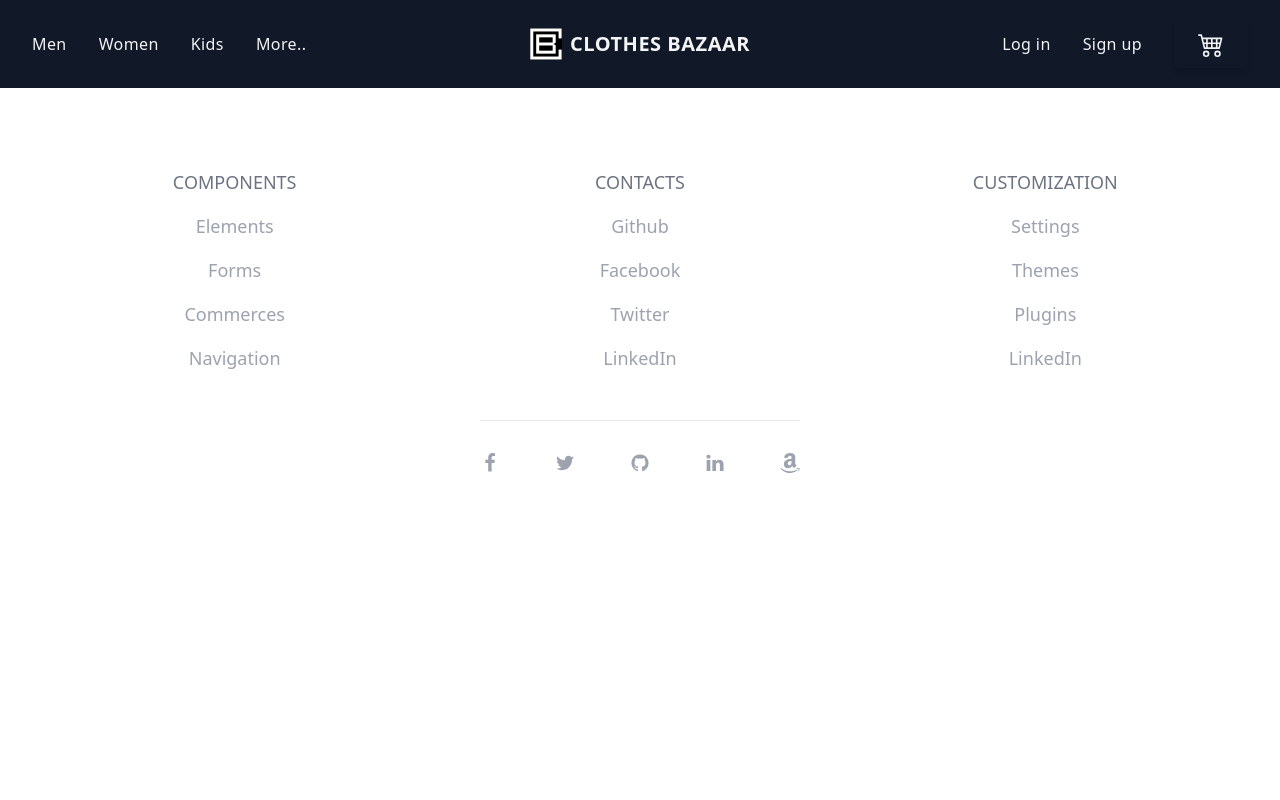
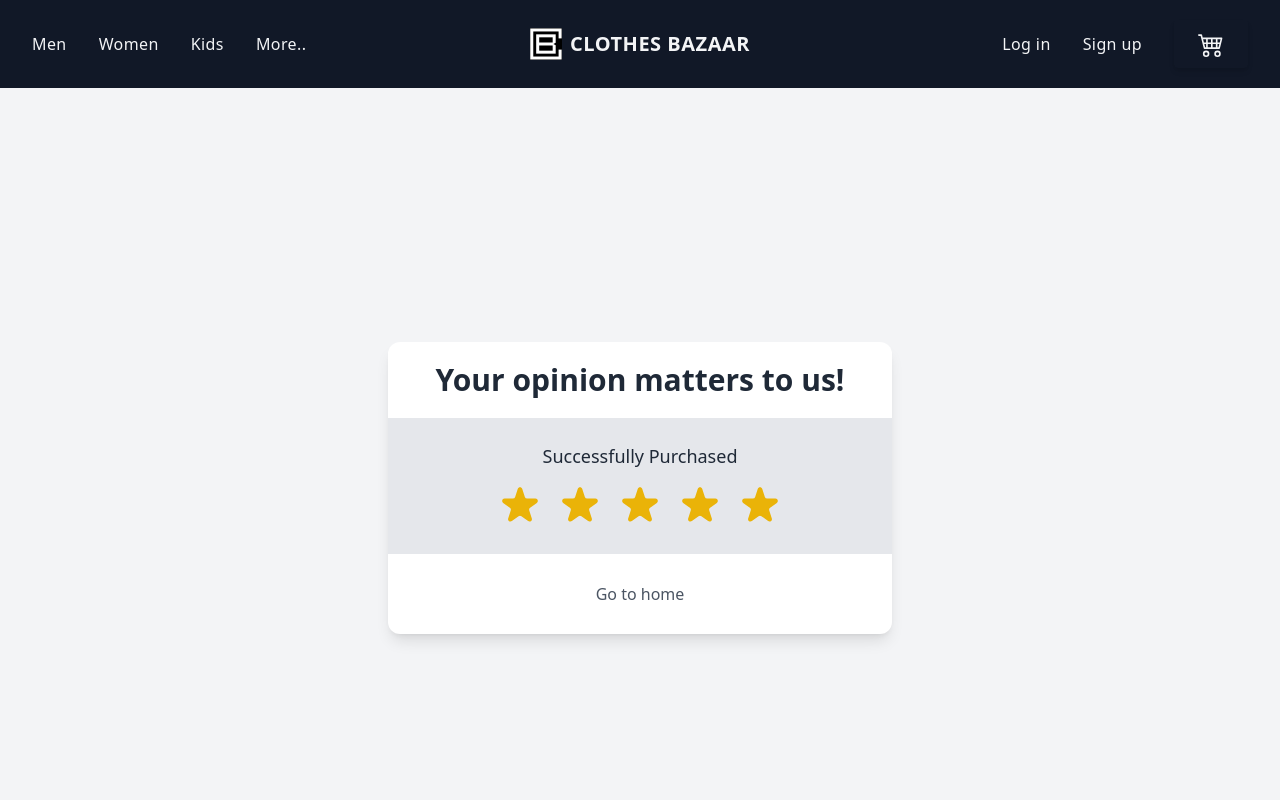
Before and after one commit to SarweshKumarTiwari/Clothes_Bazaar, a React (Create React App) app: page /successfully_purchased in a window 1280 px wide. Shown: the top 800 px of the page. Built offline with nearby package versions, Linux system fonts and the light colour scheme.

Commit message:
eleventh commit

```diff
--- a/src/Components/Main.js
+++ b/src/Components/Main.js
@@ -1,4 +1,4 @@
-import React from 'react'
+import React,{useState,useEffect} from 'react'
 import {BrowserRouter as Router,Routes,Route} from "react-router-dom"
 import Navbar from './Navbar'
 import Men from "./Pages/Men"
@@ -15,8 +15,23 @@ import AddProfile from './Pages/AddProfile'
 import Cart from './Pages/Cart'
 import ForgotPassword from './Pages/ForgotPassword'
 import ResetPassword from './Pages/ResetPassword'
+import OnPurchase from './Pages/OnPurchase'
+import { authorise } from './functions'
 
 export default function Main() {
+  const [auth, setauth] = useState(false);
+  useEffect(() => {
+    authorise('authorise').then(x=>{
+      if (!x.error) {
+        setauth(true);
+      }
+      else{
+        setauth(false);
+      }
+    })
+
+  }, [auth])
+
   return (
     <Router>
         <Navbar/>
@@ -26,12 +41,13 @@ export default function Main() {
             <Route path='/women' element={<Women/>}/>
             <Route path='/kids' element={<Kids/>}/>
             <Route path='/more' element={<More/>}/>
-            <Route path='/login' element={<Login/>}/>
-            <Route path='/signup' element={<Signup/>}/>
-            <Route path='/cart' element={<Cart/>}/>
+            <Route path='/login' element={!auth?<Login/>:<AddProfile/>}/>
+            <Route path='/signup' element={!auth?<Signup/>:<AddProfile/>}/>
+            <Route path='/cart' element={auth?<Cart/>:<Login/>}/>
             <Route path='/item' element={<Item/>}/>
-            <Route path='/addProfile' element={<AddProfile/>}/>
-            <Route path='/dashboard' element={<Dashboard/>}/>
+            <Route path='/addProfile' element={auth?<AddProfile/>:<Login/>}/>
+            <Route path='/dashboard' element={auth?<Dashboard/>:<Login/>}/>
+            <Route path='/successfully_purchased' element={<OnPurchase/>}/>
             <Route path='/forgotpassword' element={<ForgotPassword/>}/>
             <Route path='/reset_password/:token/:id' element={<ResetPassword/>}/>
         </Routes>
--- a/src/Components/Pages/Cart.js
+++ b/src/Components/Pages/Cart.js
@@ -1,11 +1,12 @@
 import React, { useState, useEffect } from 'react'
 import { authorise, deleteitem } from '../functions'
-import { Link, Navigate } from 'react-router-dom'
+import { Link, Navigate,useNavigate} from 'react-router-dom'
 import axios from 'axios';
 import {ToastContainer,toast} from 'react-toastify'
 export default function Cart() {
   let no = 0;
   const list=[];
+  const nav=useNavigate();
   const [isAuth, setisAuth] = useState(!localStorage.getItem("AuthToken") ? false : true);
   const [first, setfirst] = useState([]);
   const [before, setbefore] = useState(false);
@@ -62,6 +63,7 @@ export default function Cart() {
     }).then(e=>{
       if (!e.data.error) {
         toast.success("Purchased all successfully !")
+        nav("/successfully_purchased");
       }
       else{
         toast.error(!e.data.error)
@@ -140,10 +142,8 @@ export default function Cart() {
           </div>
         </section>
       </section>:
-      <div className="flex items-center justify-center bg-gray-100 py-10">
-      <div className="spinner-border animate-spin inline-block w-8 h-8 border-4 rounded-full" role="status">
-        <span className="visually-hidden">Loading...</span>
-      </div>
+      <div className="flex justify-center items-center space-x-2">
+        <span >Loading...</span>
     </div>}
     </div> :
       <Navigate to="/login" />
--- a/src/Components/Pages/Dashboard.js
+++ b/src/Components/Pages/Dashboard.js
@@ -1,11 +1,13 @@
 import React, { useState ,useEffect} from 'react'
-import { Link } from 'react-router-dom'
+import { Link,useNavigate } from 'react-router-dom'
 import {toast,ToastContainer} from 'react-toastify'
 import { authorise,deleteitem } from '../functions';
 export default function Dashboard() {
   let no=0;
+  const navigate=useNavigate();
   const [before, setbefore] = useState(false)
   const [first, setfirst] = useState([]);
+  const [user, setuser] = useState({name:'',email:""})
   const remove = e => {
     const newarr = [...first];
     const index = newarr.findIndex(ele => ele.id ===e.target.value);
@@ -26,6 +28,11 @@ export default function Dashboard() {
         setfirst(e.success.data);
         setbefore(true);
       } else {setbefore(false) }
+    });
+    authorise('showprofile').then(e=>{
+      if (!e.error){
+        setuser({name:e.success.data.Name,email:e.success.data.Email});
+      }
     })
   }, [no]);
   return (
@@ -49,7 +56,7 @@ export default function Dashboard() {
               <button className="bg-white p-3 w-full flex flex-col rounded-md dark:bg-gray-800 hover:shadow-lg relative hover:ring-2 ring-blue-500 shadow">
                 Add Friends
               </button>
-              <button className="bg-white p-3 w-full flex flex-col rounded-md dark:bg-gray-800 hover:shadow-lg relative hover:ring-2 ring-blue-500 shadow" onClick={()=>localStorage.removeItem("AuthToken")}>
+              <button className="bg-white p-3 w-full flex flex-col rounded-md dark:bg-gray-800 hover:shadow-lg relative hover:ring-2 ring-blue-500 shadow" onClick={()=>{localStorage.removeItem("AuthToken");navigate("/")}}>
                 Logout
               </button>
             </div>
@@ -59,12 +66,12 @@ export default function Dashboard() {
               <div className="flex w-full items-center">
                 <div className="flex pb-1 items-center text-3xl text-gray-900 dark:text-white">
                   <img src="https://assets.codepen.io/344846/internal/avatars/users/default.png?fit=crop&format=auto&height=512&version=1582611188&width=512" className="w-12 mr-4 rounded-full" alt="" />
-                  Mert Cukuren
+                  {user.name}
                 </div>
                 <div className="ml-auto sm:flex hidden items-center justify-end">
                   <div className="text-right">
                     <div className="text-xs text-gray-400 dark:text-gray-400">Email:</div>
-                    <div className="text-gray-900 text-lg dark:text-white">nobody1234@company.com</div>
+                    <div className="text-gray-900 text-lg dark:text-white">{user.email}</div>
                   </div>
                 </div>
               </div>
@@ -72,7 +79,7 @@ export default function Dashboard() {
             <div className="sm:p-7 p-4 my-5">
               <ToastContainer/>
               {before?first.length ? first.map(e =>
-                <div className="w-full flex  border-2 border-b-4 border-gray-200 rounded-xl my-2 hover:bg-gray-50" key={e.id}>
+                <div className="w-full flex  border-2 border-b-4 border-gray-200 rounded-xl my-2 hover:bg-gray-50" key={e._id}>
                   <Link to='/item' className='w-full' state={{ title: e.title, price: e.price, quantity:"1", description: e.description, category: e.category, image: e.image }}>
                     <div className="grid grid-cols-6 p-5 gap-y-2">
                       <div>
--- a/src/Components/Pages/Item.js
+++ b/src/Components/Pages/Item.js
@@ -20,7 +20,7 @@ export default function Item() {
   const purchase=()=>{
     insert('insert_Purchaseditem',first).then(e=>{
       if (!e.error) {
-        console.log(e.success);
+        navigate("/successfully_purchased")
       }
       else{
         navigate('/login');
--- /dev/null
+++ b/src/Components/Pages/OnPurchase.js
@@ -0,0 +1,41 @@
+import React from 'react'
+import {Link} from 'react-router-dom'
+
+export default function OnPurchase() {
+  return (
+<div className="min-h-screen bg-gray-100  flex flex-col justify-center sm:py-12">
+  <div className="py-1 sm:max-w-xl sm:mx-auto">
+    <div className="bg-white min-w-1xl flex flex-col rounded-xl shadow-lg">
+      <div className="px-12 py-5">
+        <h2 className="text-gray-800 text-3xl font-semibold">Your opinion matters to us!</h2>
+      </div>
+      <div className="bg-gray-200 w-full flex flex-col items-center">
+        <div className="flex flex-col items-center py-6 space-y-3">
+          <span className="text-lg text-gray-800">Successfully Purchased</span>
+          <div className="flex space-x-3">
+            <svg className="w-12 h-12 text-yellow-500" xmlns="http://www.w3.org/2000/svg" viewBox="0 0 20 20" fill="currentColor">
+              <path d="M9.049 2.927c.3-.921 1.603-.921 1.902 0l1.07 3.292a1 1 0 00.95.69h3.462c.969 0 1.371 1.24.588 1.81l-2.8 2.034a1 1 0 00-.364 1.118l1.07 3.292c.3.921-.755 1.688-1.54 1.118l-2.8-2.034a1 1 0 00-1.175 0l-2.8 2.034c-.784.57-1.838-.197-1.539-1.118l1.07-3.292a1 1 0 00-.364-1.118L2.98 8.72c-.783-.57-.38-1.81.588-1.81h3.461a1 1 0 00.951-.69l1.07-3.292z" />
+            </svg>
+            <svg className="w-12 h-12 text-yellow-500" xmlns="http://www.w3.org/2000/svg" viewBox="0 0 20 20" fill="currentColor">
+              <path d="M9.049 2.927c.3-.921 1.603-.921 1.902 0l1.07 3.292a1 1 0 00.95.69h3.462c.969 0 1.371 1.24.588 1.81l-2.8 2.034a1 1 0 00-.364 1.118l1.07 3.292c.3.921-.755 1.688-1.54 1.118l-2.8-2.034a1 1 0 00-1.175 0l-2.8 2.034c-.784.57-1.838-.197-1.539-1.118l1.07-3.292a1 1 0 00-.364-1.118L2.98 8.72c-.783-.57-.38-1.81.588-1.81h3.461a1 1 0 00.951-.69l1.07-3.292z" />
+            </svg>
+            <svg className="w-12 h-12 text-yellow-500" xmlns="http://www.w3.org/2000/svg" viewBox="0 0 20 20" fill="currentColor">
+              <path d="M9.049 2.927c.3-.921 1.603-.921 1.902 0l1.07 3.292a1 1 0 00.95.69h3.462c.969 0 1.371 1.24.588 1.81l-2.8 2.034a1 1 0 00-.364 1.118l1.07 3.292c.3.921-.755 1.688-1.54 1.118l-2.8-2.034a1 1 0 00-1.175 0l-2.8 2.034c-.784.57-1.838-.197-1.539-1.118l1.07-3.292a1 1 0 00-.364-1.118L2.98 8.72c-.783-.57-.38-1.81.588-1.81h3.461a1 1 0 00.951-.69l1.07-3.292z" />
+            </svg>
+            <svg className="w-12 h-12 text-yellow-500" xmlns="http://www.w3.org/2000/svg" viewBox="0 0 20 20" fill="currentColor">
+              <path d="M9.049 2.927c.3-.921 1.603-.921 1.902 0l1.07 3.292a1 1 0 00.95.69h3.462c.969 0 1.371 1.24.588 1.81l-2.8 2.034a1 1 0 00-.364 1.118l1.07 3.292c.3.921-.755 1.688-1.54 1.118l-2.8-2.034a1 1 0 00-1.175 0l-2.8 2.034c-.784.57-1.838-.197-1.539-1.118l1.07-3.292a1 1 0 00-.364-1.118L2.98 8.72c-.783-.57-.38-1.81.588-1.81h3.461a1 1 0 00.951-.69l1.07-3.292z" />
+            </svg>
+            <svg className="w-12 h-12 text-yellow-500" xmlns="http://www.w3.org/2000/svg" viewBox="0 0 20 20" fill="currentColor">
+              <path d="M9.049 2.927c.3-.921 1.603-.921 1.902 0l1.07 3.292a1 1 0 00.95.69h3.462c.969 0 1.371 1.24.588 1.81l-2.8 2.034a1 1 0 00-.364 1.118l1.07 3.292c.3.921-.755 1.688-1.54 1.118l-2.8-2.034a1 1 0 00-1.175 0l-2.8 2.034c-.784.57-1.838-.197-1.539-1.118l1.07-3.292a1 1 0 00-.364-1.118L2.98 8.72c-.783-.57-.38-1.81.588-1.81h3.461a1 1 0 00.951-.69l1.07-3.292z" />
+            </svg>
+          </div>
+        </div>
+      </div>
+      <div className="h-20 flex items-center justify-center">
+        <Link to='/' className="text-gray-600">Go to home</Link>
+      </div>
+    </div>
+  </div>
+</div>
+  )
+}
```
